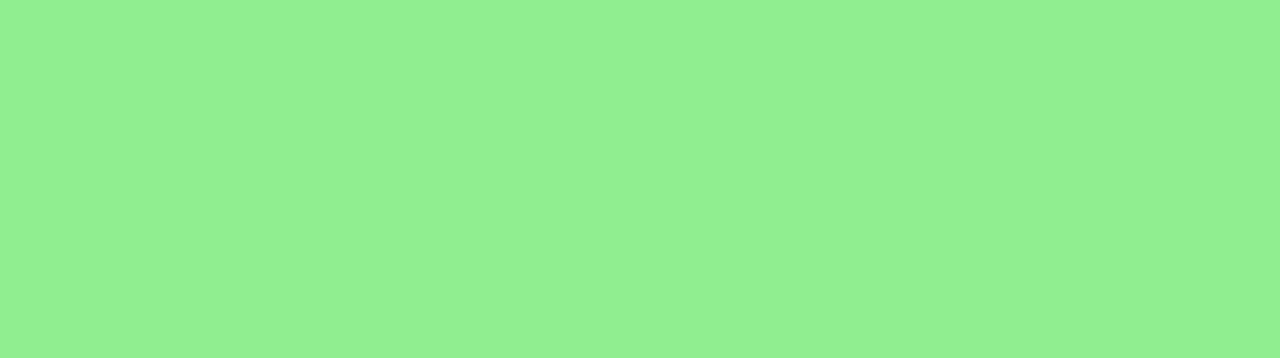
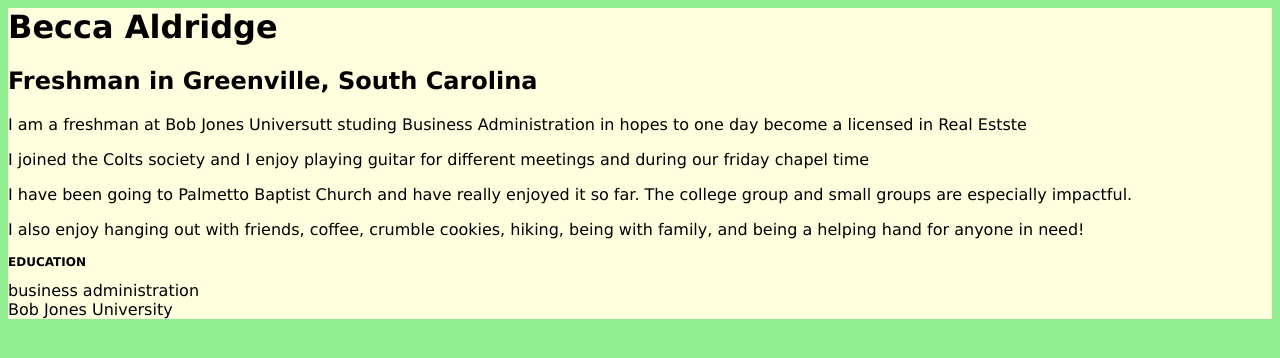
Before and after one commit to ReBecca-Aldridge/ReBecca-Aldridge.github.io, a plain HTML site: page index.html in a window 1280 px wide. Drawn offline with Linux system fonts and the light colour scheme.

Commit message:
Update index.html

```diff
--- a/index.html
+++ b/index.html
@@ -7,3 +7,41 @@ body {
 }
 #content {
   background: lightyellow;
+  min-width: 200px;
+  max-width: 500px
+  padding: 50px
+  margin: auto;
+  margin-top: -50px
+  line-height: 150%;
+}
+h1 {
+  letter-spacing: 2px
+  font-size: 16px
+  text-align: center;
+}
+h2 {
+  font-size: 14px
+  text-align: center;
+}
+h3 {
+  font-size: 12px;
+}
+</style>
+</head>
+<body>
+  <div id="content">
+    <h1>Becca Aldridge</h1>
+    <h2>Freshman in Greenville, South Carolina</h2>
+
+    <p>I am a freshman at Bob Jones Universutt studing Business Administration in hopes to one day become a licensed in Real Estste</p>
+    <p>I joined the Colts society and I enjoy playing guitar for different meetings and during our friday chapel time</p>
+    <p>I have been going to Palmetto Baptist Church and have really enjoyed it so far. The college group and small groups are especially impactful.</p>
+    <p>I also enjoy hanging out with friends, coffee, crumble cookies, hiking, being with family, and being a helping hand for anyone in need!</p>
+
+    <h3>EDUCATION</h3>
+    business administration<br>
+    Bob Jones University
+  </div>
+
+</body>
+</html>
```
